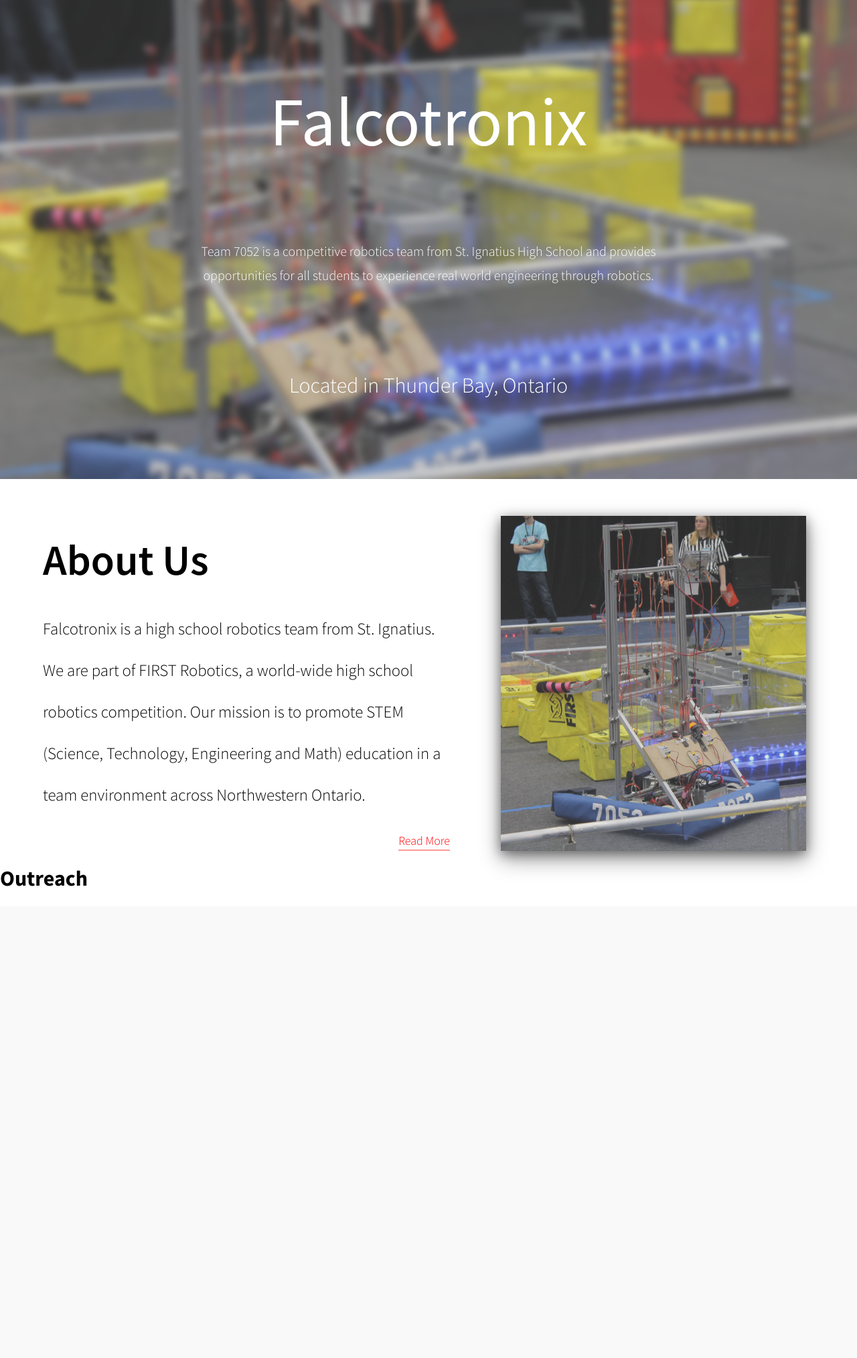
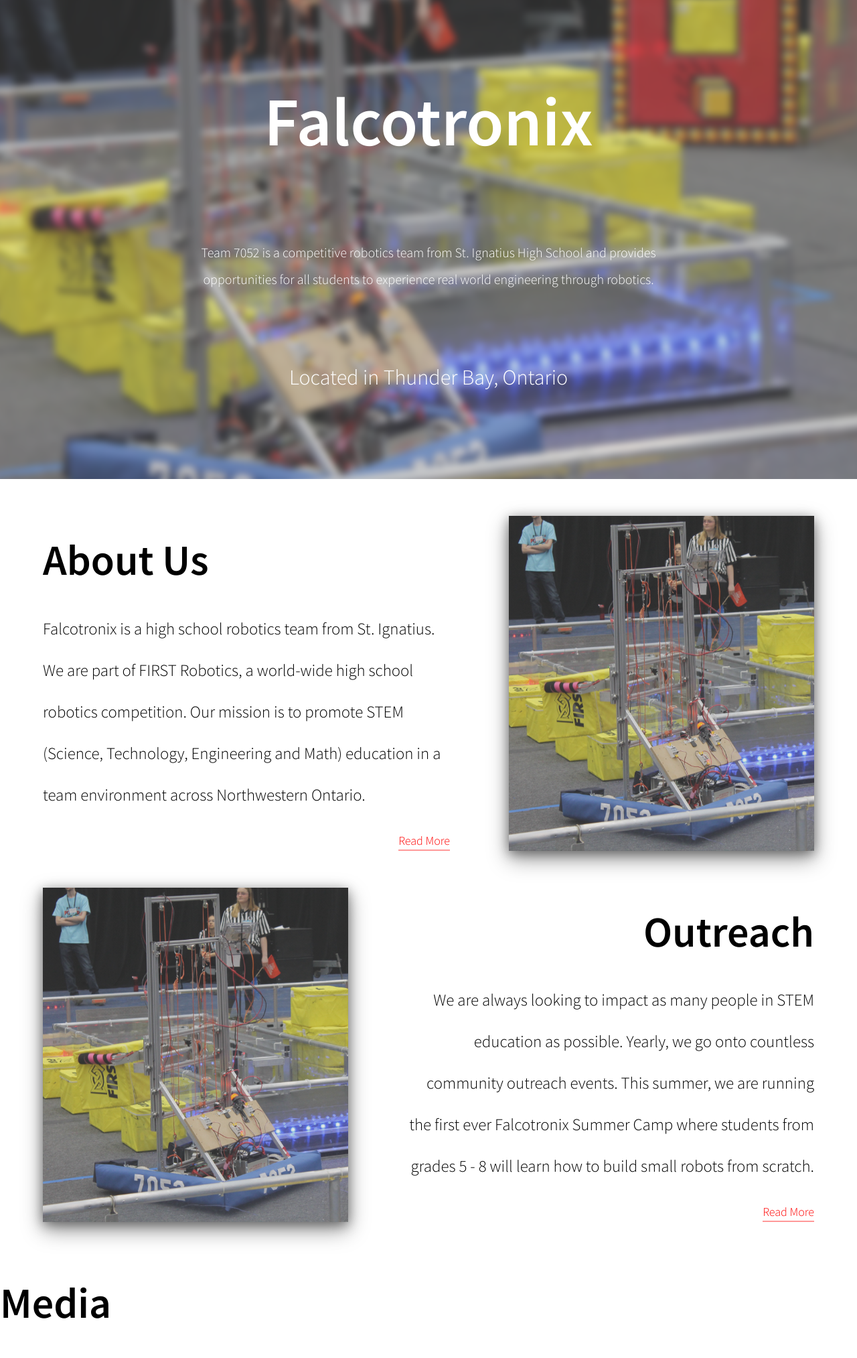
Before and after one commit to Team7052/Team-Website, a PHP site: page / in a window 1280 px wide. Shown: the part 85-2112 px from the top of the page at 67% size. Before the commit the page ends 1408 px from the top, so only its background shows below. Run offline with PHP 8.4, Linux system fonts and the light colour scheme.

Commit message:
Cleaned up some home page and added outreach section

```diff
--- a/globalStyle.css
+++ b/globalStyle.css
@@ -1,10 +1,19 @@
 .underlined-link {
   display: inline;
   text-decoration: none;
+
   font-family: "Source Sans Pro", sans-serif;
   font-weight: 300;
   font-size: 18px;
   color: #FF0000;
+
   padding-bottom: 2px;
   border-bottom: 2px solid rgba(255,0,0,0.40);
+
+  transition: all 0.5s ease;
 }
+
+.underlined-link:hover {
+  color: black;
+  border-bottom: 2px solid rgba(0,0,0,0.40);
+}
--- a/homeStyle.css
+++ b/homeStyle.css
@@ -9,17 +9,26 @@
   padding: 0;
   /* Overflow hidden constrains all elements to be inside of the window */
   overflow-x: hidden;
+}
+
+.home-page {
   display: grid;
 
   grid-template-columns: 100vw;
   grid-auto-rows: auto;
   grid-auto-flow: row;
 }
-.navbar-element a {
-  /* Get rid of default underline */
-  text-decoration: none;
-  /* Inherit color fron navbar element */
-  color: inherit;
+
+.home-page p {
+  font-weight: 300;
+  font-size: calc(12px + 1vw);
+  line-height: 2.5;
+}
+
+.home-page h1 {
+  font-weight: 600;
+  font-size: 5vw;
+  margin-top: 10vh;
 }
 
 .home-main-container {
@@ -53,49 +62,11 @@
   transform: scale(1.1);
 }
 
-.navbar {
-  /* Set all text colour to white, align to center, and light font */
-  color: white;
-  text-align: center;
-  font-weight: 300;
-  font-size: 24px;
-
-  /* Flex display in a row - span whole width */
-  display: flex;
-  flex-direction: row;
-  align-items: flex-end;
-  align-content: flex-end;
-
-  /* Set navbar height to 75px and 80% width and center */
-  height: 75px;
-  width: 80vw;
-
-  /* Position navbar to the center */
-  position: absolute;
-  top: 10px;
-  left: 50%;
-  transform: translate(-50%, 0);
-}
-
-.navbar-element {
-  /* Same spacing for all nav elements */
-  flex-grow: 1;
-  /* Give all nav elements a margin */
-  margin: 5px;
-}
-
-.navbar-logo-image {
-  /* Logo is the same height as navbar */
-  height: inherit;
-  /* Padding to right to offset the rest of the nav elements */
-  margin-right: 80px;
-}
-
-.home-main-title {
+#home-main-title {
   /* Set white font color, big text size, and semibolded weight  */
   color: white;
   font-size: 8vw; /* 8% of the width of the screen */
-  font-weight: 500; /* Semi-bold */
+  font-weight: 600; /* Semi-bold */
 
   /* Set position to be in the center and 25% from the top */
   position: absolute;
@@ -104,7 +75,7 @@
   transform: translate(-50%, -30%);
 }
 
-.home-main-subtitle {
+#home-main-subtitle {
   /* Set white font color, regular sized text, and light font weight */
   color: white;
   font-size: 20px;
@@ -112,7 +83,7 @@
 
   /* Align text center*/
   text-align: center;
-  line-height: 36px;
+  line-height: 2;
   width: 60%;
 
   /* Set position to be in the center and 50% from the top */
@@ -122,7 +93,7 @@
   transform: translate(-50%, -18px);
 }
 
-.home-main-location {
+#home-main-location {
   /* Set white font color, slightly large sized text, and light font weight */
   color: white;
   font-size: 32px;
@@ -139,7 +110,7 @@
   transform: translate(-50%, -80%);
 }
 
-.home-about-section {
+#home-about-section {
   background-color: white;
   display: grid;
   grid-template-columns: 1fr 1fr;
@@ -150,36 +121,71 @@
     "link image";
   margin-left: 5vw;
   justify-items: start;
+  z-index: 2;
 }
 
-.home-about-section>h1 {
+#home-about-section>h1 {
   grid-area: title;
-  font-weight: 600;
-  font-size: 5vw;
-  margin-top: 10vh;
 }
 
-.home-about-section>p {
+#home-about-section>p {
   grid-area: paragraph;
-  font-weight: 300;
-  font-size: calc(12px + 1vw);
-  line-height: 2.5;
   margin-top: -10px;
 }
-.home-about-section>.underlined-link {
+#home-about-section>.underlined-link {
   grid-area: link;
   justify-self: end;
 }
 
-.home-about-section>.home-about-image {
+#home-about-section>#home-about-image {
   grid-area: image;
   background: linear-gradient(rgba(154,154,154,0.25), rgba(154,154,154,0.25)), url("public/images/main-image.jpg");
   background-position: left;
   background-size: cover;
   width: 75%;
   height: 90%;
-  margin: 0 auto;
+  justify-self: end;
+  margin-right: 5vw;
   align-self: end;
 
   box-shadow: 0 4px 16px 0 rgba(0, 0, 0, 0.4), 0 12px 30px 0 rgba(0, 0, 0, 0.4);
 }
+
+#home-outreach-section {
+  z-index: 1;
+  background-color: white;
+  display: grid;
+  grid-template-columns: 1fr 1fr;
+  grid-template-rows: auto auto auto;
+  grid-template-areas:
+    "image title"
+    "image paragraph"
+    "image link";
+  padding-right: 5vw;
+  justify-items: end;
+}
+
+#home-outreach-section>h1 {
+  grid-area: title;
+}
+#home-outreach-section>p {
+  grid-area: paragraph;
+  text-align: right;
+  margin-top: -10px;
+}
+#home-outreach-section>.underlined-link {
+  grid-area: link;
+}
+#home-outreach-section>#home-outreach-image {
+  grid-area: image;
+  background: linear-gradient(rgba(154,154,154,0.25), rgba(154,154,154,0.25)), url("public/images/main-image.jpg");
+  background-position: left;
+  background-size: cover;
+  width: 75%;
+  height: 90%;
+  justify-self: start;
+  margin-left: 5vw;
+  align-self: end;
+
+  box-shadow: 0 4px 16px 0 rgba(0, 0, 0, 0.4), 0 12px 30px 0 rgba(0, 0, 0, 0.4);
+}
--- a/index.html
+++ b/index.html
@@ -4,10 +4,12 @@
   <head>
     <link href="https://fonts.googleapis.com/css?family=Source+Sans+Pro:300,400,600,700,900" rel="stylesheet">
     <link href="homeStyle.css" rel="stylesheet" type="text/css">
+    <link href="navbarStyle.css" rel="stylesheet" type="text/css">
     <link href="globalStyle.css" rel="stylesheet" type="text/css">
     <title>Team 7052</title>
   </head>
   <body>
+    <div class="home-page">
       <div class="home-main-container">
         <!-- Create main background blurred image -->
         <div class="home-main-background-image"></div>
@@ -23,21 +25,31 @@
         </div>
 
         <!-- Content that is in the home page, when user first loads screen -->
-      <div class="home-main-title">Falcotronix</div>
-      <p class="home-main-subtitle">Team 7052 is a competitive robotics team from St. Ignatius High School and provides opportunities for all students to experience real world engineering through robotics.</p>
-      <p class="home-main-location">Located in Thunder Bay, Ontario</p>
+        <div id="home-main-title">Falcotronix</div>
+        <p id="home-main-subtitle">Team 7052 is a competitive robotics team from St. Ignatius High School and provides opportunities for all students to experience real world engineering through robotics.</p>
+        <p id="home-main-location">Located in Thunder Bay, Ontario</p>
       </div>
 
       <!-- About page screen -->
-    <div class="home-about-section">
+      <div id="home-about-section">
         <h1>About Us</h1>
         <p>Falcotronix is a high school robotics team from St. Ignatius. We are part of FIRST Robotics, a world-wide high school robotics competition. Our mission is to promote STEM (Science, Technology, Engineering and Math) education in a team environment across Northwestern Ontario.</p>
         <a class="underlined-link" href="#">Read More</a>
-      <div class="home-about-image"></div>
+        <div id="home-about-image"></div>
       </div>
 
-    <div class="home-outreach-section">
+      <!-- Outreach page screen -->
+      <div id="home-outreach-section">
         <h1>Outreach</h1>
+        <p>We are always looking to impact as many people in STEM education as possible. Yearly, we go onto countless community outreach events. This summer, we are running the first ever Falcotronix Summer Camp where students from grades 5 - 8 will learn how to build small robots from scratch.</p>
+        <a class="underlined-link" href="#">Read More</a>
+        <div id="home-outreach-image"></div>
+      </div>
+
+      <div id="home-media-section">
+        <h1>Media</h1>
+      </div>
+
     </div>
   </body>
 </html>
```
Also changed, not shown: navbarStyle.css (added, +46 -0 lines). Lines whose indentation alone changed are shown as unchanged.
